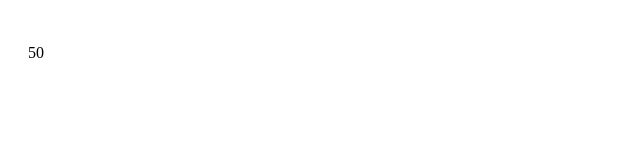
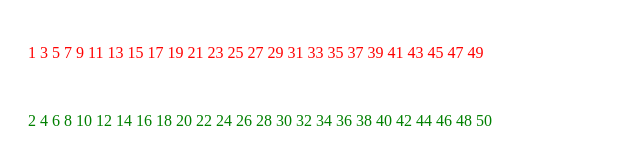
Before and after one commit to Gkamashidze/js-13, a plain HTML site: page index.html in a window 1280 px wide. Shown: the whole page, without its empty margins (0-640 px from the left). Drawn offline with Linux system fonts and the light colour scheme.

Commit message:
განახლება 1.0

```diff
--- a/index.html
+++ b/index.html
@@ -6,11 +6,7 @@
     <meta http-equiv="X-UA-Compatible" content="IE=edge">
     <meta name="viewport" content="width=device-width, initial-scale=1.0">
 
-
-
     <link rel="stylesheet" href="style.css">
-
-
 
     <!-- <link href="https://cdn.jsdelivr.net/npm/bootstrap@5.3.0-alpha3/dist/css/bootstrap.min.css" rel="stylesheet"
         integrity="sha384-KK94CHFLLe+nY2dmCWGMq91rCGa5gtU4mk92HdvYe+M/SXH301p5ILy+dN9+nJOZ" crossorigin="anonymous">
@@ -24,10 +20,10 @@
 
 <body style="padding-left: 20px; padding-top: 20px;">
 
-    <p id="text"></p>
+    <p id="red"></p>
+    <br>
+    <p id="green"></p>
 
-
-    <!-- <button type="button" onclick="daiwye()">დაწყება</button> -->
 
     <script type="text/javascript" src="script.js"></script>
 
--- a/script.js
+++ b/script.js
@@ -1,15 +1,24 @@
+var ricxvi = 1;
+var ricxvi2 = 1;
 
-var index = 1;
-// var teqsti = document.getElementById("text");
-while (index <= 50) {
+let num = "";
+let numb = "";
 
-    document.getElementById("text").innerHTML = index;
-    // document.write(index + " ");
-    index++;
+while (ricxvi <= 50) {
+    if (ricxvi % 2 == 1) {
+        numb += ricxvi + " ";
+        document.getElementById("red").innerHTML = numb;
+        document.getElementById("red").style.color = "red";
 
+    }
+    ricxvi++;
+}
 
-
-    // if (index % 2 == 0) {
-    //     document.getElementById("text").style.color = "red";
-    // }
+while (ricxvi2 <= 50) {
+    if (ricxvi2 % 2 == 0) {
+        num += ricxvi2 + " ";
+        document.getElementById("green").innerHTML = num;
+        document.getElementById("green").style.color = "green";
+    }
+    ricxvi2++;
 }
```
